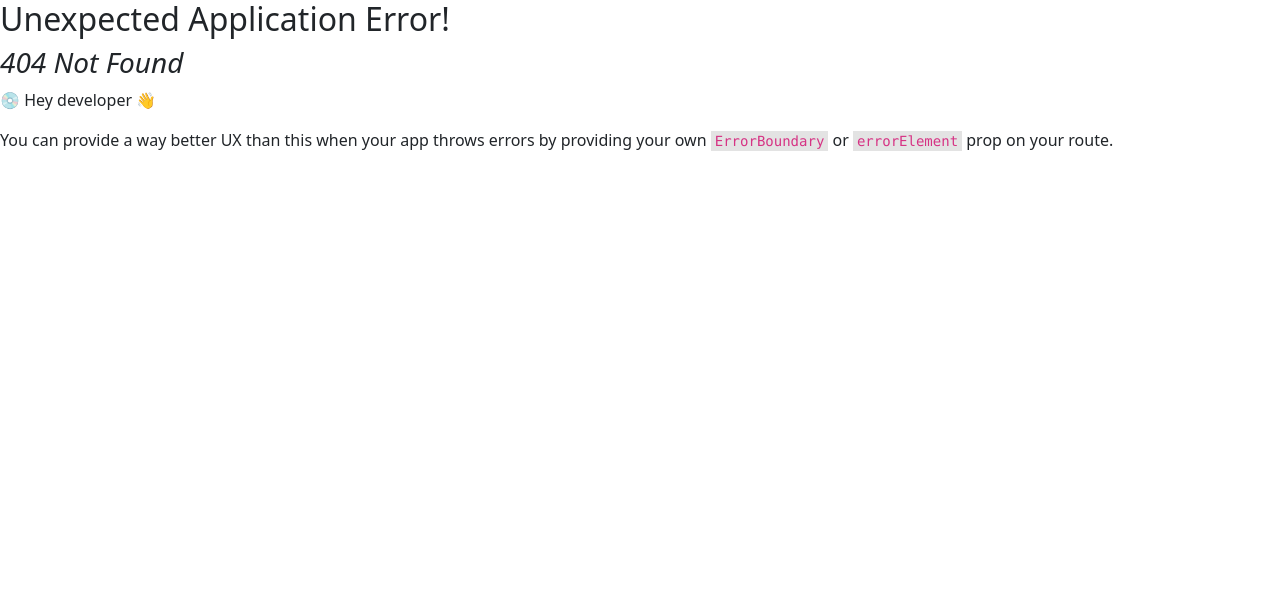
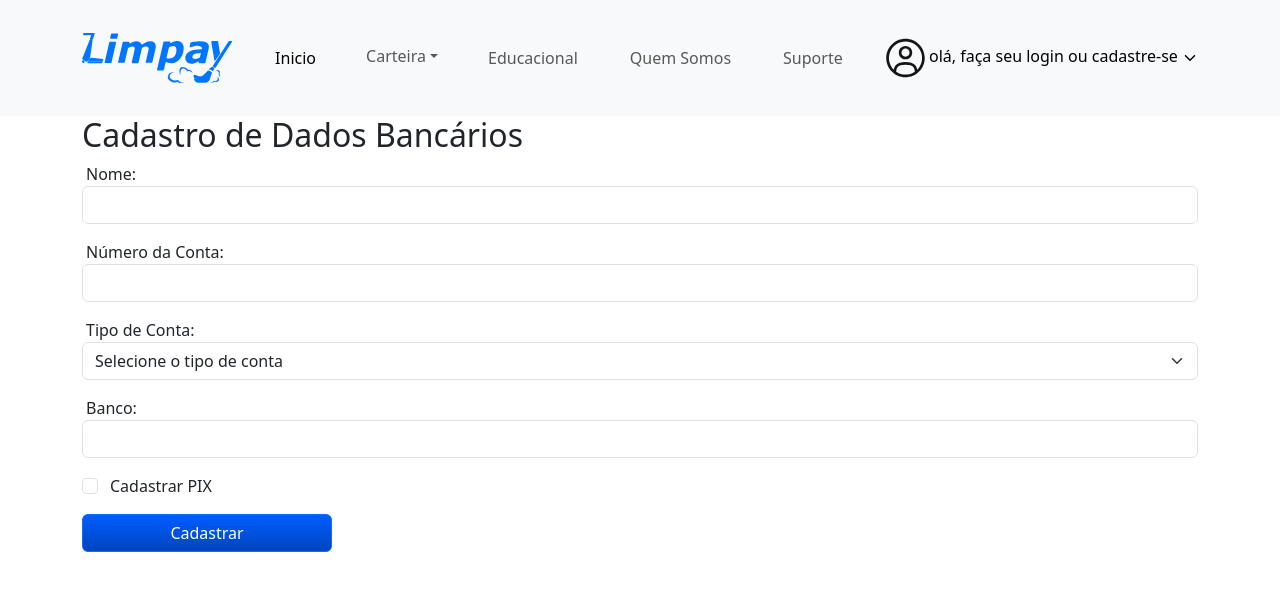
Before and after one commit to limpay-com/Teste, a React (Vite) app: page /dados in a window 1280 px wide. Before the commit this address had no page. Shown: the top 590 px of the page. Built offline with nearby package versions, Linux system fonts and the light colour scheme.

Commit message:
Formulário para cadastro de conta

```diff
--- /dev/null
+++ b/src/components/formularioBancario/DadosBancarios.jsx
@@ -0,0 +1,105 @@
+import React from 'react';
+import 'bootstrap/dist/css/bootstrap.min.css';
+import './DadosBancarios.css';
+
+class DadosBancarios extends React.Component {
+    constructor(props) {
+      super(props);
+      this.state = {
+        nome: '',
+        numeroConta: '',
+        tipoConta: '',
+        banco: '',
+        cadastrarPix: false,
+        tipoChavePix: '',
+        chavePix: '',
+        cadastradoComSucesso: false
+      };
+    }
+
+    handleChange = (event) => {
+        const { name, value, type, checked } = event.target;
+        type === 'checkbox' ? this.setState({ [name]: checked }) : this.setState({ [name]: value });
+      };
+
+      handleSubmit = (event) => {
+        event.preventDefault();
+      // Aqui você pode adicionar lógica para enviar os dados para o backend
+      setTimeout(() => {
+        this.setState({ cadastradoComSucesso: true });
+
+        setTimeout(() => {
+            this.setState({
+              nome: '',
+              numeroConta: '',
+              tipoConta: '',
+              banco: '',
+              cadastrarPix: false,
+              tipoChavePix: '',
+              chavePix: '',
+              cadastradoComSucesso: false
+            });
+          }, 3000);
+        }, 2000);
+      };
+
+      render() {
+        return (
+          <div className="container">
+            <h2>Cadastro de Dados Bancários</h2>
+            <form onSubmit={this.handleSubmit}>
+            <div className="mb-3">
+              <label htmlFor="nome" className="form-label">Nome:</label>
+              <input type="text" className="form-control" id="nome" name="nome" value={this.state.nome} onChange={this.handleChange} />
+            </div>
+            <div className="mb-3">
+              <label htmlFor="numeroConta" className="form-label">Número da Conta:</label>
+              <input type="text" className="form-control" id="numeroConta" name="numeroConta" value={this.state.numeroConta} onChange={this.handleChange} />
+            </div>
+            <div className="mb-3">
+              <label htmlFor="tipoConta" className="form-label">Tipo de Conta:</label>
+              <select className="form-select" id="tipoConta" name="tipoConta" value={this.state.tipoConta} onChange={this.handleChange}>
+                <option value="">Selecione o tipo de conta</option>
+                <option value="corrente">Corrente</option>
+                <option value="poupanca">Poupança</option>
+              </select>
+            </div>
+            <div className="mb-3">
+              <label htmlFor="banco" className="form-label">Banco:</label>
+              <input type="text" className="form-control" id="banco" name="banco" value={this.state.banco} onChange={this.handleChange} />
+            </div>
+            <div className="mb-3 form-check">
+              <input type="checkbox" className="form-check-input" id="cadastrarPix" name="cadastrarPix" checked={this.state.cadastrarPix} onChange={this.handleChange} />
+              <label className="form-check-label" htmlFor="cadastrarPix">Cadastrar PIX</label>
+            </div>
+            {this.state.cadastrarPix && (
+              <div className="mb-3">
+                <label htmlFor="tipoChavePix" className="form-label">Tipo de Chave PIX:</label>
+                <select className="form-select" id="tipoChavePix" name="tipoChavePix" value={this.state.tipoChavePix} onChange={this.handleChange}>
+                  <option value="">Selecione o tipo de chave PIX</option>
+                  <option value="cpf">CPF</option>
+                  <option value="telefone">Telefone</option>
+                  <option value="email">E-mail</option>
+                  <option value="aleatoria">Chave Aleatória</option>
+                </select>
+                <div className="mb-3">
+                <label htmlFor="chavePix" className="form-label">Chave PIX:</label>
+                <input type="text" className="form-control" id="chavePix" name="chavePix" value={this.state.chavePix} onChange={this.handleChange} />
+              </div>
+              </div>
+            )}
+            <button type="submit" className="btn btn-primary">Cadastrar</button>
+          </form>
+          {this.state.cadastradoComSucesso && (
+          <div className="popup">
+            <div className="popup-content">
+              <p>Cadastrado com sucesso!</p>
+            </div>
+          </div>
+        )}
+      </div>
+      );
+    }
+  }
+
+  export default DadosBancarios;
--- a/src/main.jsx
+++ b/src/main.jsx
@@ -9,6 +9,7 @@ import Inicio from './components/inicio/Inicio.jsx';
 import QuemSomos from './components/quemsomos/QuemSomos.jsx';
 import Suporte from './components/suporte/Suporte.jsx';
 import Contrato from './components/contrato/Contrato.jsx';
+import DadosBancarios from './components/formularioBancario/DadosBancarios.jsx';
 
 const router = createBrowserRouter([
   {
@@ -39,6 +40,10 @@ const router = createBrowserRouter([
         path: '/contrato',
         element:<Contrato></Contrato>
       },
+      {
+        path: '/dados',
+        element:<DadosBancarios></DadosBancarios>
+      },
     ],
   },
 ]);
```
Also changed, not shown: src/components/formularioBancario/DadosBancarios.css (added).
